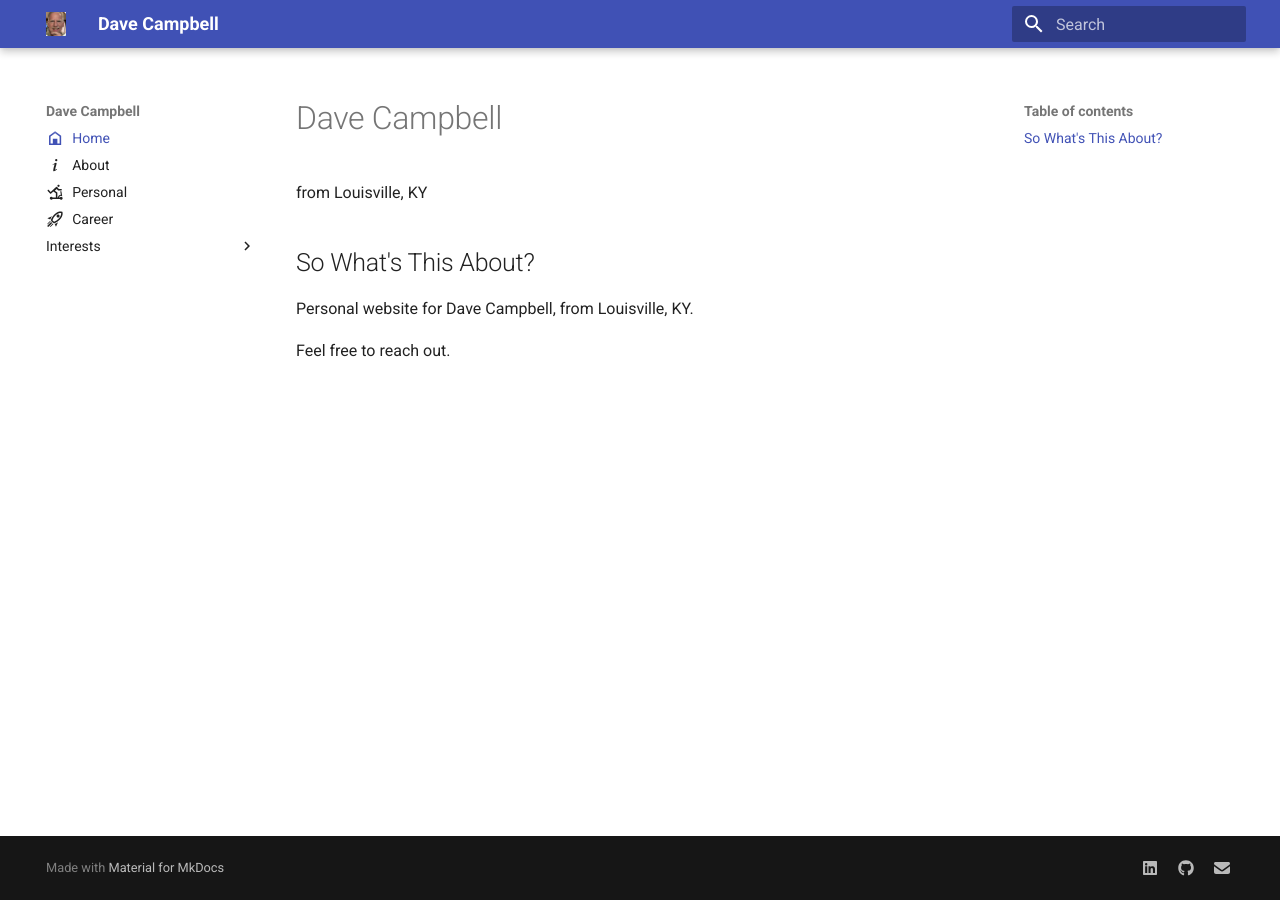
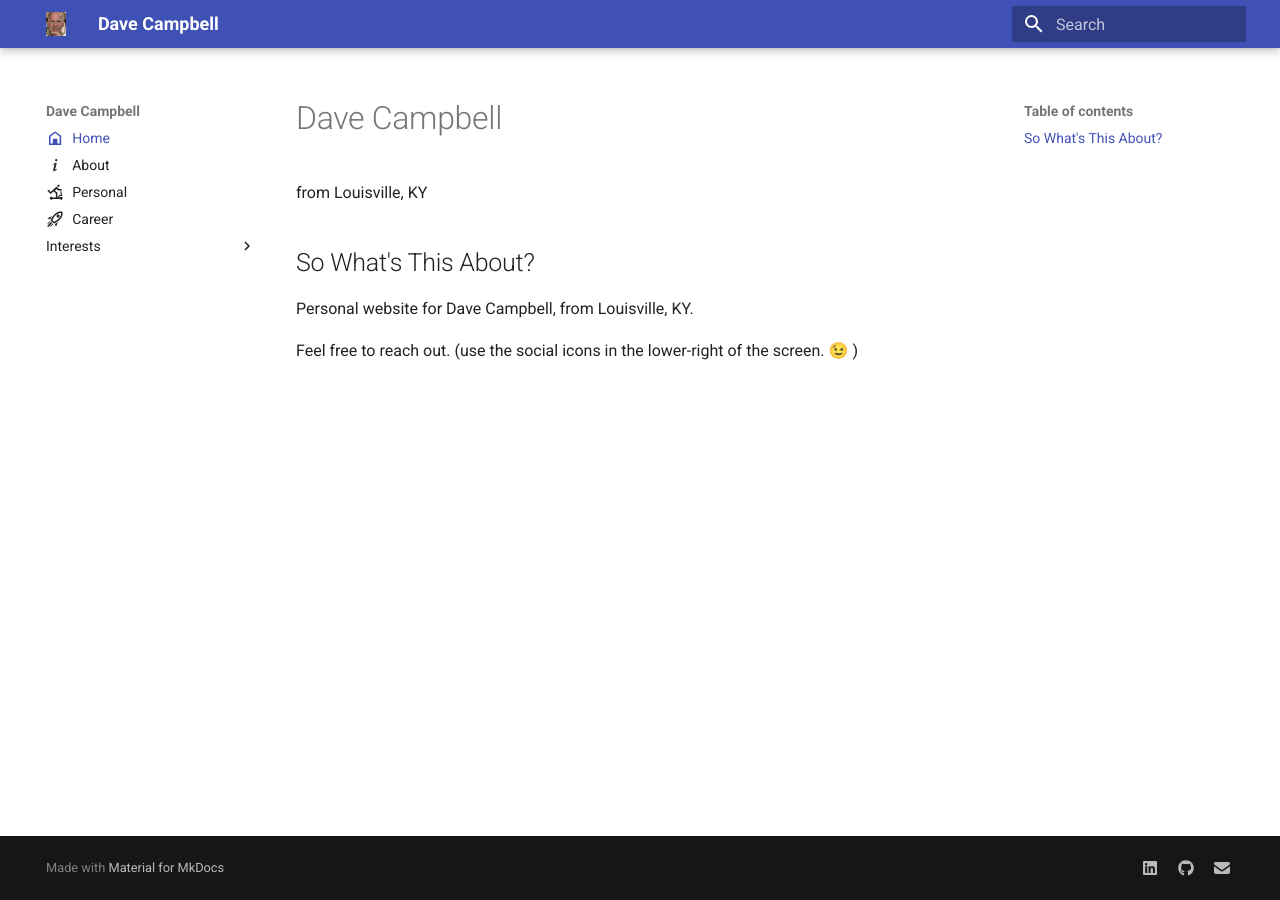
Before and after one commit to davecampbell/davecampbell.github.io, an MkDocs documentation site: the page built from docs/index.md, in a window 1280 px wide. Built offline with MkDocs 1.6.1 and Material for MkDocs 9.7.7, drawn with Linux system fonts in a browser that asks for light colours.

Commit message:
add help on the 'reach out' request.

```diff
--- a/docs/index.md
+++ b/docs/index.md
@@ -9,3 +9,4 @@ from Louisville, KY
 Personal website for Dave Campbell, from Louisville, KY.
 
 Feel free to reach out.
+(use the social icons in the lower-right of the screen. 😉 )
```
